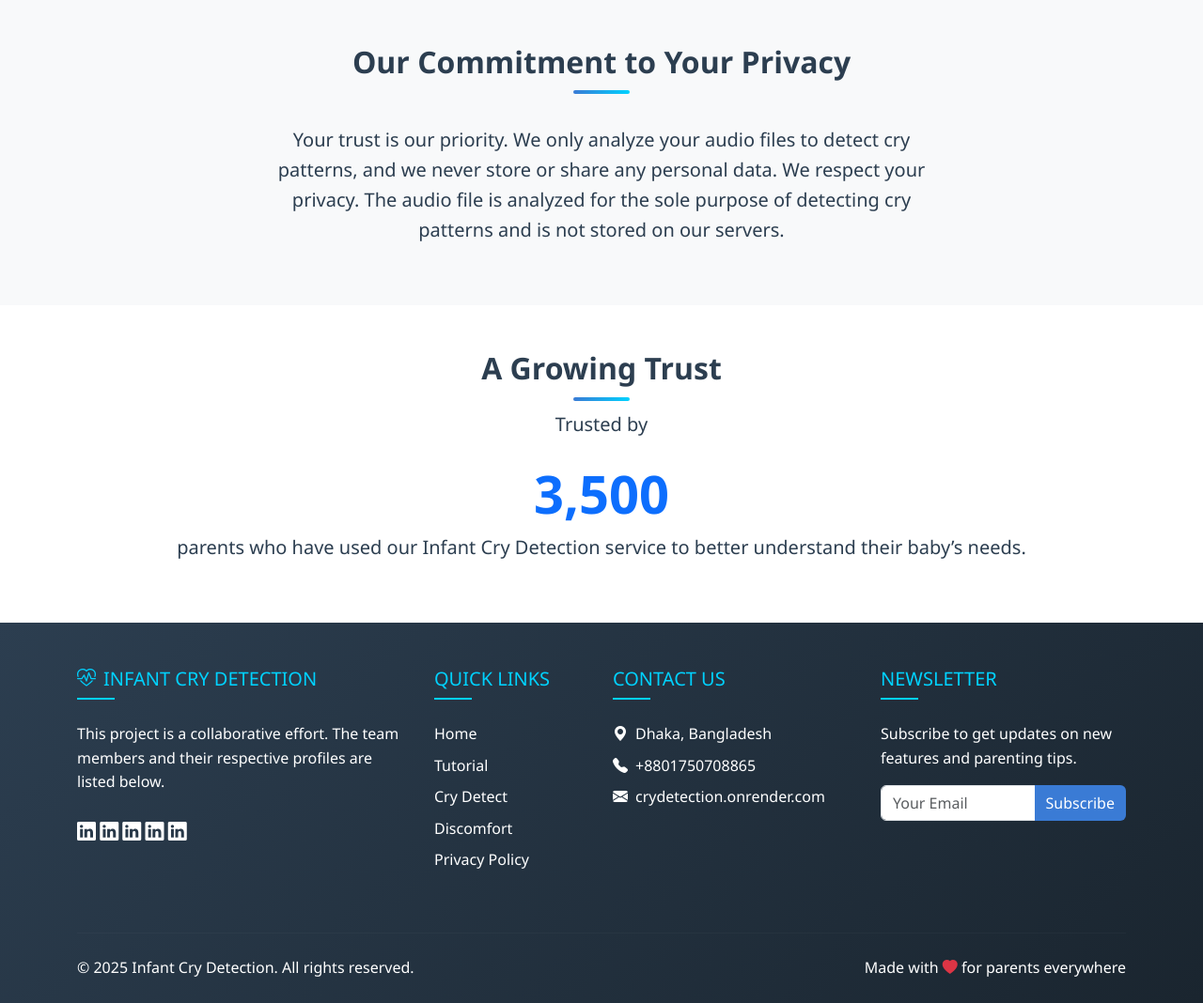
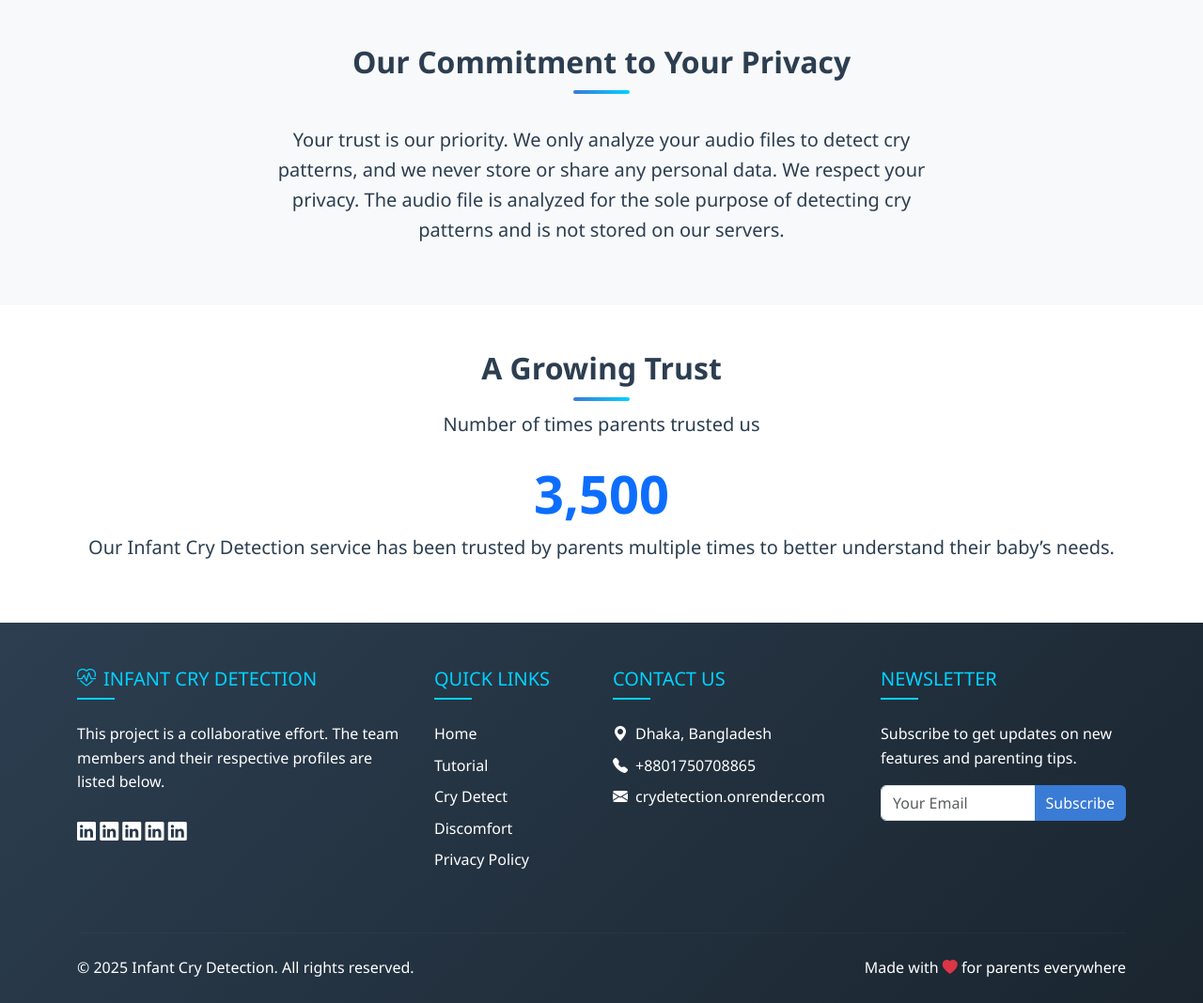
Before and after one commit to mursalatul/infant_cry_detection, a Django app: page / in a window 1280 px wide. Shown: the part 1975-3043 px from the top of the page at 94% size. Run offline with Django 5.2, Linux system fonts and the light colour scheme; parts of the project's set-up code (start-up, migrations or seed data) failed here and were passed over; some libraries are stand-ins or nearby versions.

Commit message:
changed to parent-counter -> trust_counter, as same parent can use it multiple times

```diff
--- a/index/templates/index.html
+++ b/index/templates/index.html
@@ -378,13 +378,12 @@
 </section>
 
 <!-- parents counter starts -->
-<section id="parent-counter" class="py-5">
+<section id="trust-counter" class="py-5">
     <div class="container text-center">
         <h2 class="fw-bold mb-4 section-heading">A Growing Trust</h2>
-        <p class="lead mb-4">Trusted by</p>
-        <h1 id="parent-count" class="display-4 fw-bold text-primary">0</h1>
-        <p class="lead">parents who have used our Infant Cry Detection service to better understand their baby’s needs.
-        </p>
+        <p class="lead mb-4">Number of times parents trusted us</p>
+        <h1 id="trust-count" class="display-4 fw-bold text-primary">0</h1>
+        <p class="lead">Our Infant Cry Detection service has been trusted by parents multiple times to better understand their baby’s needs.</p>
     </div>
 </section>
 
@@ -394,7 +393,7 @@
         const target = 3500;
 
         // The DOM element where the count will be displayed
-        const countElement = document.getElementById('parent-count');
+        const countElement = document.getElementById('trust-count');
 
         // Initial count
         let count = 0;
@@ -445,7 +444,7 @@
         });
 
         // Get the section element to observe
-        const counterSection = document.getElementById('parent-counter');
+        const counterSection = document.getElementById('trust-counter');
 
         // Start observing the section
         observer.observe(counterSection);
@@ -454,5 +453,6 @@
 
 
 
+
 <!-- parents counter ends -->
 {% endblock %}
```
